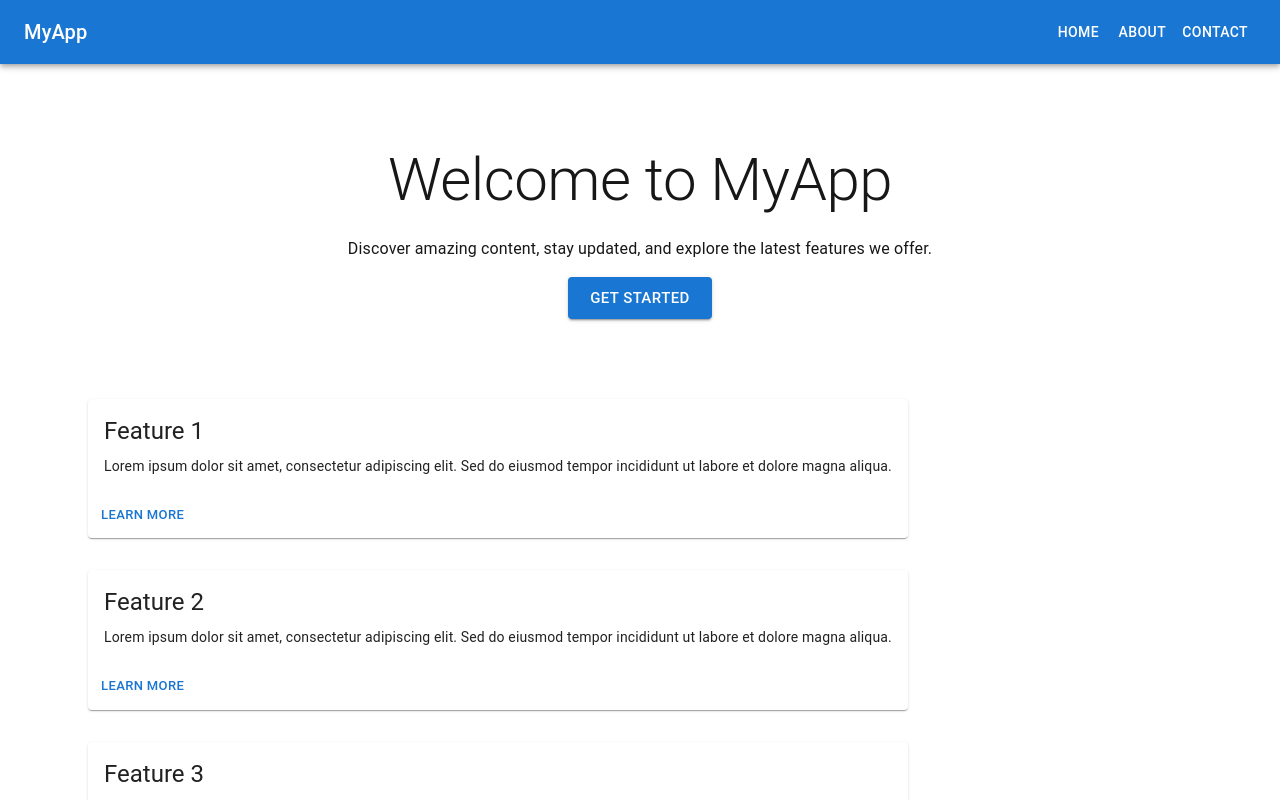
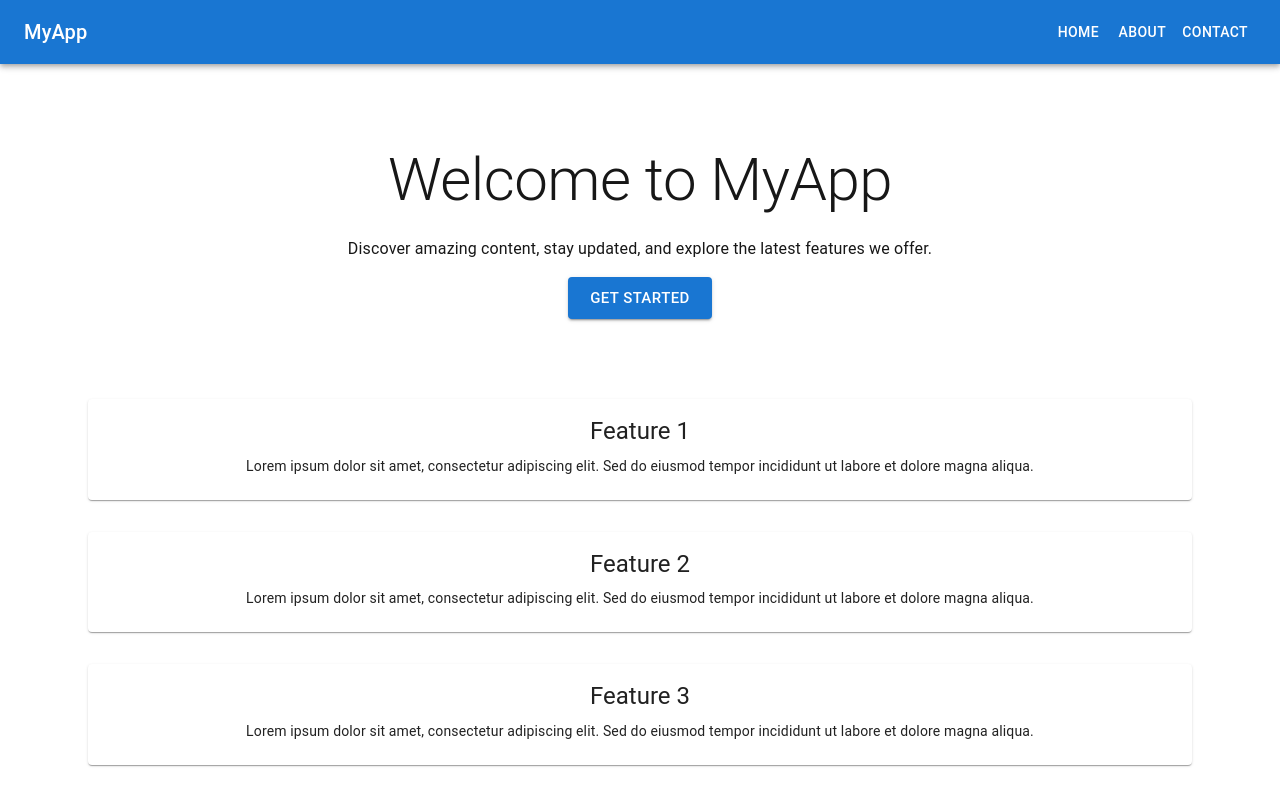
Before and after one commit to AudriusMasiulionis/auto_buyer, a Next.js app in the folder apps/fe/: page / in a window 1280 px wide. Shown: the top 800 px of the page. Built offline with nearby package versions, Linux system fonts and the light colour scheme.

Commit message:
front styling fixes

```diff
--- a/apps/fe/src/app/page.tsx
+++ b/apps/fe/src/app/page.tsx
@@ -1,4 +1,5 @@
 import { Typography, Button, Container, Card, CardContent, CardActions, Grid2 } from '@mui/material';
+import { textAlign } from '@mui/system';
 
 export default function Home() {
   return (
@@ -16,27 +17,44 @@ export default function Home() {
         </Button>
       </Container>
 
-      <Container sx={{ paddingY: 5 }}>
+      <Container sx={{ paddingY: 5, textAlign: 'center' }}>
         <Grid2 container spacing={4}>
-          {Array.from(Array(3)).map((_, index) => (
-            <Grid2 key={index} display="flex">
+          <Grid2 size={{ md: 12 }}>
             <Card>
               <CardContent>
                 <Typography variant="h5" component="div" gutterBottom>
-                    Feature {index + 1}
+                  Feature 1
                 </Typography>
                 <Typography variant="body2">
                   Lorem ipsum dolor sit amet, consectetur adipiscing elit. Sed do eiusmod tempor incididunt ut labore et dolore magna aliqua.
                 </Typography>
               </CardContent>
-                <CardActions>
-                  <Button size="small" color="primary" href={`/feature/${index + 1}`}>
-                    Learn More
-                  </Button>
-                </CardActions>
             </Card>
           </Grid2>
-          ))}
+          <Grid2 size={{ md: 12 }}>
+            <Card>
+              <CardContent>
+                <Typography variant="h5" component="div" gutterBottom>
+                  Feature 2
+                </Typography>
+                <Typography variant="body2">
+                  Lorem ipsum dolor sit amet, consectetur adipiscing elit. Sed do eiusmod tempor incididunt ut labore et dolore magna aliqua.
+                </Typography>
+              </CardContent>
+            </Card>
+          </Grid2>
+          <Grid2 size={{ md: 12 }}>
+            <Card>
+              <CardContent>
+                <Typography variant="h5" component="div" gutterBottom>
+                  Feature 3
+                </Typography>
+                <Typography variant="body2">
+                  Lorem ipsum dolor sit amet, consectetur adipiscing elit. Sed do eiusmod tempor incididunt ut labore et dolore magna aliqua.
+                </Typography>
+              </CardContent>
+            </Card>
+          </Grid2>
         </Grid2>
       </Container>
     </div>
```
Lines whose indentation alone changed are shown as unchanged.
